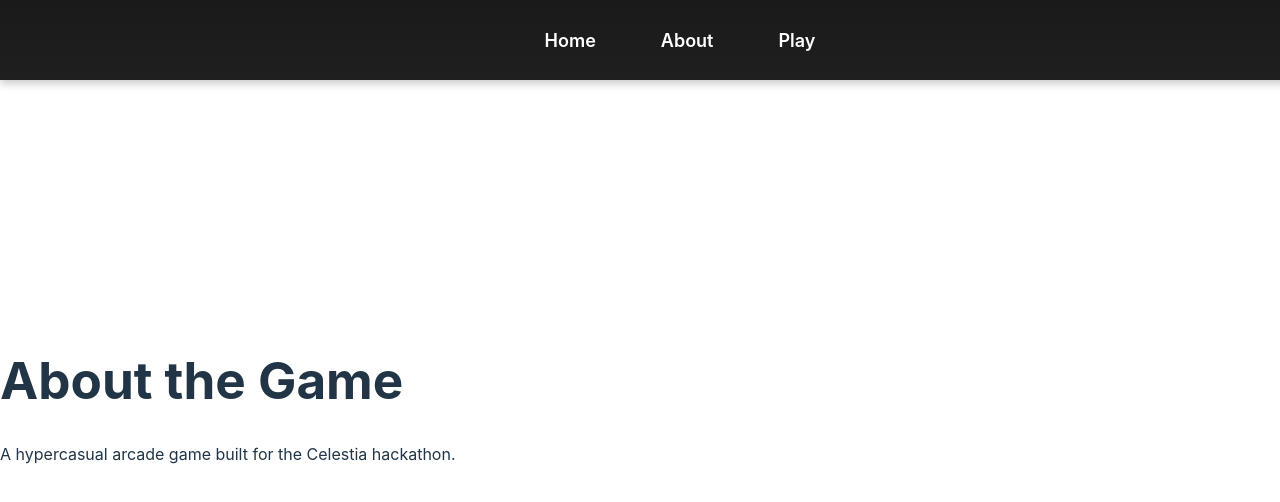
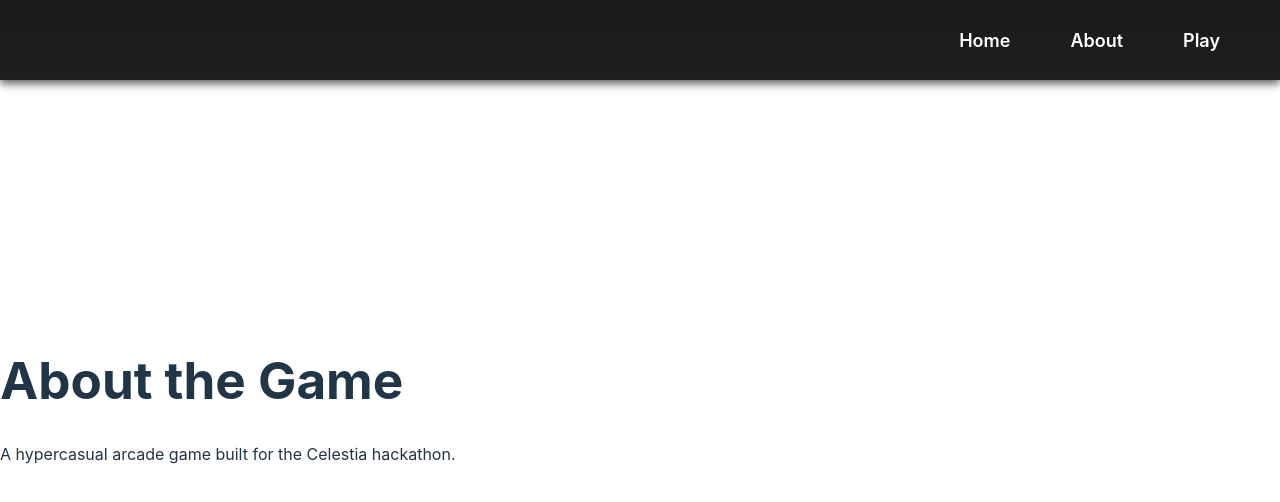
Before and after one commit to paenuth/mammothon, a React (Vite) app: page /about in a window 1280 px wide. Shown: the top 502 px of the page. Built offline with nearby package versions, Linux system fonts and the light colour scheme.

Commit message:
Made Nav Buttons To Right

```diff
--- a/src/App.css
+++ b/src/App.css
@@ -1,19 +1,20 @@
 .navbar {
   display: flex;
-  justify-content: center; /* Center the buttons */
+  justify-content: flex-end; /* Align to the right */
   align-items: center;
-  gap: 65px; /* Keep the same spacing between buttons */
+  gap: 60px; /* Adjust spacing to fit within screen */
   position: fixed;
   top: 0;
   left: 0;
   width: 100%;
   height: 80px;
-  padding: 0 40px;
+  padding: 0 60px; /* Reduced padding to avoid overflow */
   background: linear-gradient(to bottom, #1a1a1a, #1f1f1f); /* Dark gradient */
   backdrop-filter: blur(8px); /* Smooth blur effect */
-  backdrop-filter: blur(8px);
-  box-shadow: 0 4px 8px rgba(0, 0, 0, 0.2);
+  box-shadow: 0 4px 8px rgba(0, 0, 0, 0.61);
   transition: background 0.3s ease, box-shadow 0.3s ease;
+  box-sizing: border-box; /* Ensure padding is considered in width calculation */
+  overflow: hidden; /* Prevent overflow from navbar */
 }
 
 /* Navbar links */
```
